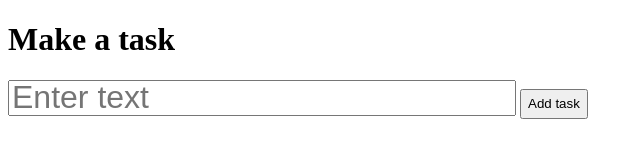
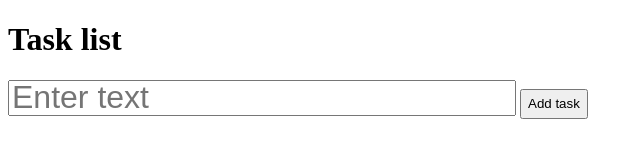
Before and after one commit to TitasPi/kazkaip, a plain HTML site: page index.html in a window 1280 px wide. Shown: the whole page, without its empty margins (0-643 px from the left). Drawn offline with Linux system fonts and the light colour scheme.

Commit message:
Update index.html

```diff
--- a/index.html
+++ b/index.html
@@ -7,7 +7,7 @@
     <link rel="stylesheet" href="style.css">
 </head>
 <body>
-    <h1>Make a task</h1>
+    <h1>Task list</h1>
     <input type="text" id="taskInput" placeholder="Enter text">
     <button id="taskButton" onclick="addTask()">Add task</button>
     <ul id="taskList">
```
